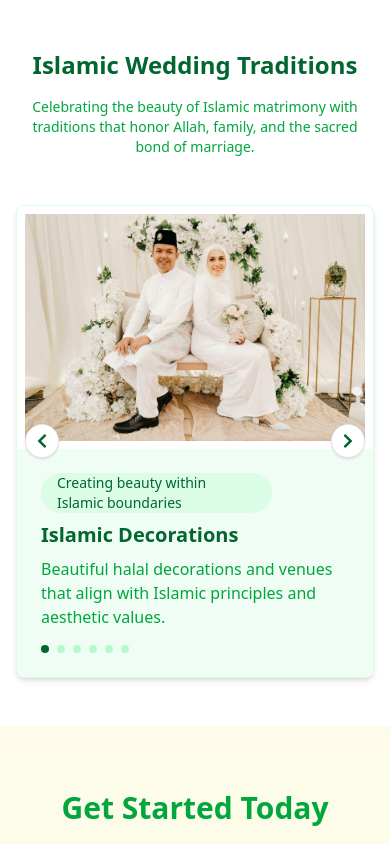
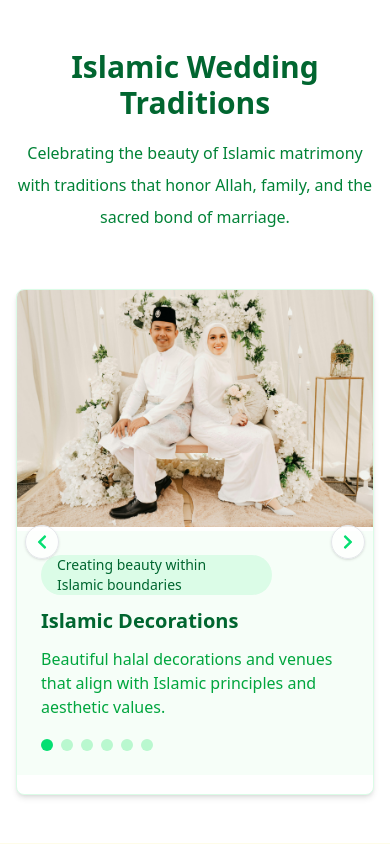
Before and after one commit to ankitelitebandhan-bit/Nikahweds, a React (Vite) app: page / in a window 390 px wide. Shown: the part 880-1724 px from the top of the page. Built offline with nearby package versions, Linux system fonts and the light colour scheme.

Commit message:
made some changes

```diff
--- a/src/components/ContactForm.jsx
+++ b/src/components/ContactForm.jsx
@@ -44,10 +44,10 @@ const ContactForm = () => {
 
   return (
     <div className="bg-gradient-to-b from-yellow-50 to-green-50 py-16 px-4 sm:px-6 lg:px-8 min-h-[90vh] flex items-center justify-center flex-col">
-      <h2 className="text-3xl sm:text-4xl lg:text-5xl xl:text-6xl font-bold text-center text-green-600 mb-4">
+      <h2 className="text-3xl sm:text-4xl lg:text-5xl  font-bold text-center text-green-800 mb-4">
         Get Started Today
       </h2>
-      <p className="text-center text-gray-600 text-sm sm:text-base lg:text-lg xl:text-xl mb-10">
+      <p className="text-center text-green-700  text-sm sm:text-base lg:text-lg mb-10 lg:w-1/2">
         Fill out the form below and our team will get in touch with you to help
         you begin your journey towards finding your perfect life partner.
       </p>
--- a/src/components/IslamicWeddingSlider.jsx
+++ b/src/components/IslamicWeddingSlider.jsx
@@ -59,34 +59,34 @@ const IslamicWeddingSlider = () => {
 
   return (
     <div className="bg-white py-12 px-4 sm:px-6 lg:px-16 min-h-[60vh] xl:min-h-[80vh]">
-      <h2 className="text-2xl md:text-3xl xl:text-4xl font-bold text-center text-green-800 mb-4 mt-9">
+      <h2 className="text-3xl  xl:text-4xl font-bold text-center text-green-800 mb-4 mt-9">
         Islamic Wedding Traditions
       </h2>
-      <p className="text-center text-sm md:text-base lg:text-lg text-green-600 mb-12 max-w-2xl mx-auto">
+      <p className="text-center text-base/loose lg:text-lg text-green-700 mb-14 max-w-2xl mx-auto">
         Celebrating the beauty of Islamic matrimony with traditions that honor
         Allah, family, and the sacred bond of marriage.
       </p>
 
-      <div className="flex justify-center items-center">
-        <div className="bg-white rounded-lg shadow-md overflow-hidden max-w-5xl w-full flex flex-col md:flex-row relative border border-green-100 min-h-[44vh] ">
+      <div className="flex justify-center items-center ">
+        <div className="bg-white rounded-lg shadow-md overflow-hidden max-w-5xl w-full flex flex-col md:flex-row relative border border-green-100 min-h-[60vh] md:min-h-[44vh] ">
           {/* Left Side - Image */}
           <div className="md:w-1/2 w-full">
             <img
               src={slides[currentSlide].image}
               alt={slides[currentSlide].title}
-              className="w-full h-full object-cover p-2"
+              className="w-full h-full object-cover md:p-2"
             />
           </div>
 
           {/* Right Side - Content */}
-          <div className="md:w-1/2 w-full p-6 flex flex-col justify-center bg-green-50">
-            <span className="inline-block bg-green-100 text-green-800 text-sm font-medium px-4  rounded-full mb-2 p-y-1 w-3/4">
+          <div className="md:w-1/2 w-full p-6 flex flex-col justify-center bg-green-50/60 md:bg-green-50 max-md:mt-1">
+            <span className="inline-block bg-green-100 text-green-800 text-sm font-medium px-4  rounded-full mb-3 p-y-1 w-3/4">
               {slides[currentSlide].subtitle}
             </span>
-            <h3 className="text-xl md:text-2xl font-bold text-green-800 mb-2">
+            <h3 className="text-xl md:text-2xl font-bold text-green-800 mb-3">
               {slides[currentSlide].title}
             </h3>
-            <p className="text-green-600 mb-4">
+            <p className="text-green-600 mb-5">
               {slides[currentSlide].description}
             </p>
 
@@ -95,8 +95,8 @@ const IslamicWeddingSlider = () => {
               {slides.map((_, idx) => (
                 <span
                   key={idx}
-                  className={`h-2 w-2 rounded-full ${
-                    idx === currentSlide ? "bg-green-800" : "bg-green-200"
+                  className={`h-3 w-3 rounded-full ${
+                    idx === currentSlide ? "bg-green-400" : "bg-green-200"
                   }`}
                 ></span>
               ))}
@@ -106,15 +106,15 @@ const IslamicWeddingSlider = () => {
           {/* Navigation Buttons */}
           <button
             onClick={prevSlide}
-            className="absolute left-2 top-1/2 -translate-y-1/2 bg-white border border-gray-200 shadow p-2 rounded-full hover:bg-green-100"
+            className="absolute left-2 top-1/2 -translate-y-1/2 md:bg-white bg-white/77 border border-gray-200 shadow p-2 rounded-full hover:bg-green-100"
           >
-            <FaChevronLeft className="text-green-800" />
+            <FaChevronLeft className="text-green-400" />
           </button>
           <button
             onClick={nextSlide}
-            className="absolute right-2 top-1/2 -translate-y-1/2 bg-white border border-gray-200 shadow p-2 rounded-full hover:bg-green-100"
+            className="absolute right-2 top-1/2 -translate-y-1/2 md:bg-white bg-white/77 border border-gray-200 shadow p-2 rounded-full hover:bg-green-100"
           >
-            <FaChevronRight className="text-green-800" />
+            <FaChevronRight className="text-green-400" />
           </button>
         </div>
       </div>
```
